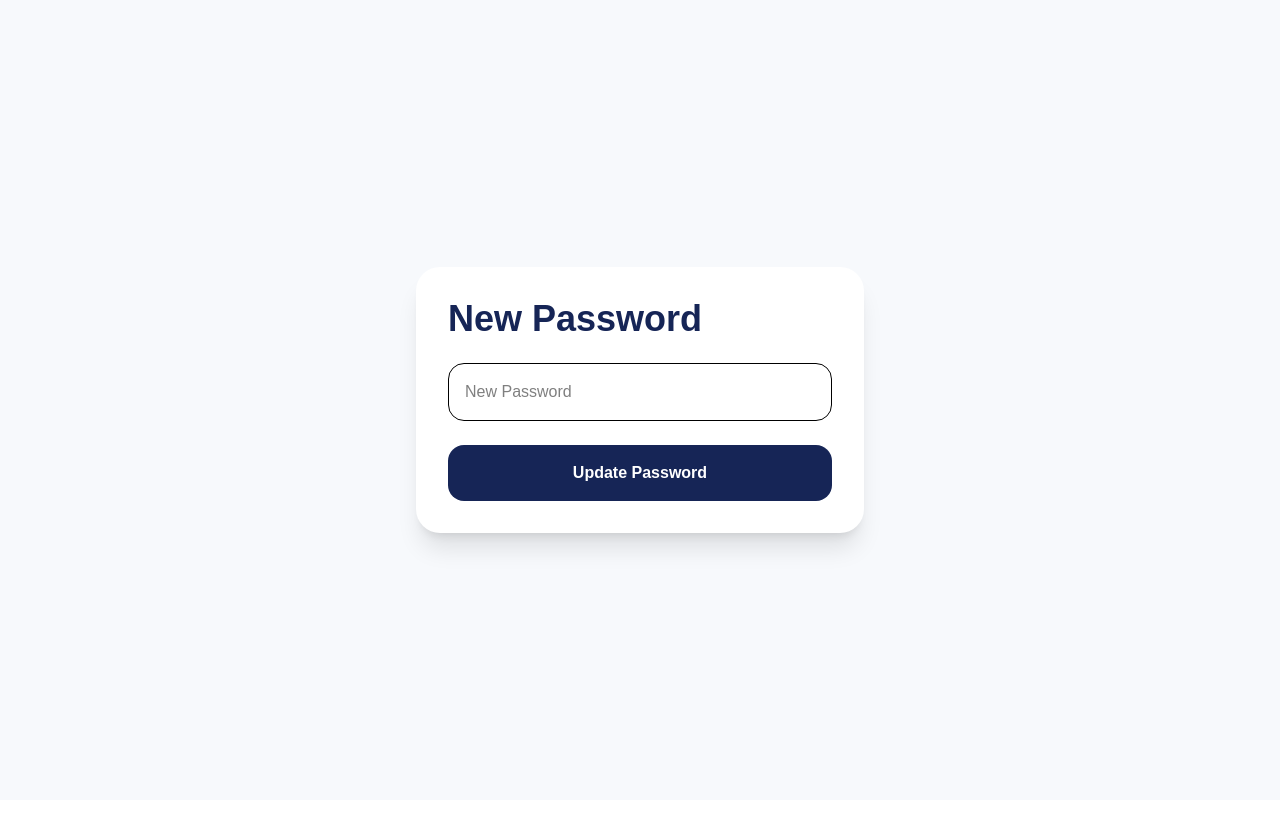
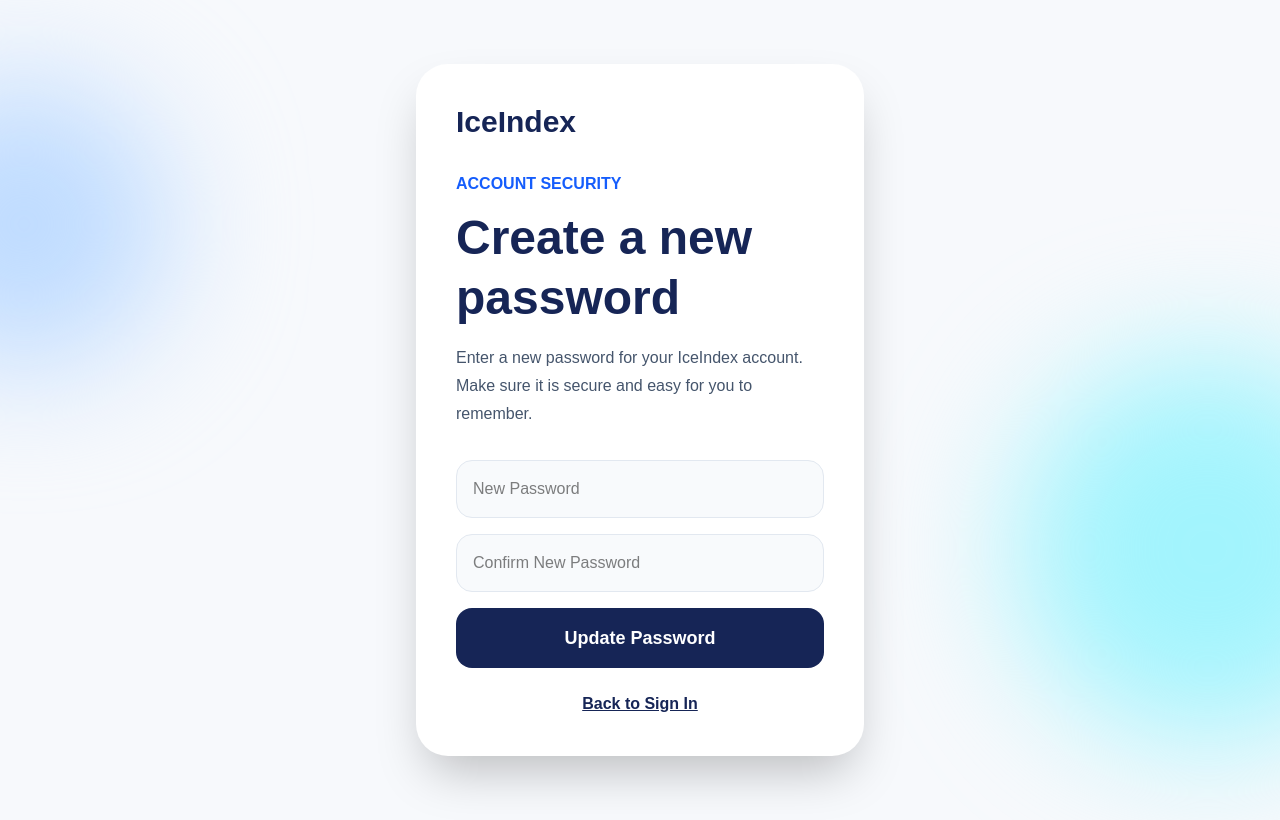
Before and after one commit to pprasanna9/iceindex, a Next.js app: page /reset-password in a window 1280 px wide. Built offline with nearby package versions, Linux system fonts and the light colour scheme; no server answers.

Commit message:
reset password bug fix

```diff
--- a/app/forgot-password/page.tsx
+++ b/app/forgot-password/page.tsx
@@ -1,56 +1,100 @@
 "use client";
 
 import { useState } from "react";
+import Link from "next/link";
 import { supabase } from "../lib/supabaseClient";
 
 export default function ForgotPasswordPage() {
   const [email, setEmail] = useState("");
   const [message, setMessage] = useState("");
+  const [errorMessage, setErrorMessage] = useState("");
+  const [loading, setLoading] = useState(false);
 
   async function handleResetPassword() {
+    setMessage("");
+    setErrorMessage("");
+
+    if (!email) {
+      setErrorMessage("Please enter your email address.");
+      return;
+    }
+
+    setLoading(true);
+
     const { error } = await supabase.auth.resetPasswordForEmail(email, {
       redirectTo: `${window.location.origin}/reset-password`,
     });
 
+    setLoading(false);
+
     if (error) {
-      setMessage(error.message);
-    } else {
-      setMessage("Password reset email sent. Check your inbox.");
+      setErrorMessage(error.message);
+      return;
     }
+
+    setMessage("Password reset link sent. Check your inbox.");
   }
 
   return (
-    <main className="flex min-h-screen items-center justify-center bg-[#f7f9fc] p-4">
-      <div className="w-full max-w-md rounded-3xl bg-white p-8 shadow-xl">
-        <h1 className="text-4xl font-black text-blue-950">
-          Reset Password
+    <main className="min-h-screen bg-[#f7f9fc]">
+      <section className="relative flex min-h-screen items-center justify-center overflow-hidden px-6 py-16">
+        <div className="absolute left-[-120px] top-20 h-72 w-72 rounded-full bg-blue-200 blur-3xl" />
+        <div className="absolute right-[-120px] bottom-20 h-96 w-96 rounded-full bg-cyan-200 blur-3xl" />
+
+        <div className="relative w-full max-w-md rounded-[2rem] bg-white p-10 shadow-2xl">
+          <Link href="/" className="text-3xl font-black text-blue-950">
+            IceIndex
+          </Link>
+
+          <p className="mt-8 font-bold text-blue-600">PASSWORD RECOVERY</p>
+
+          <h1 className="mt-3 text-5xl font-black leading-tight text-blue-950">
+            Forgot your password?
           </h1>
 
-        <p className="mt-3 text-slate-600">
-          Enter your email and we'll send you a password reset link.
+          <p className="mt-4 leading-7 text-slate-600">
+            Enter the email connected to your IceIndex account and we’ll send
+            you a secure password reset link.
           </p>
 
+          <div className="mt-8 space-y-4">
             <input
               type="email"
-          placeholder="Email"
+              placeholder="Email address"
               value={email}
               onChange={(e) => setEmail(e.target.value)}
-          className="mt-6 w-full rounded-2xl border p-4 text-black"
+              className="w-full rounded-2xl border border-slate-200 bg-slate-50 p-4 text-black outline-none focus:border-blue-900"
             />
+
+            {errorMessage && (
+              <p className="rounded-2xl bg-red-50 p-4 text-sm font-semibold text-red-600">
+                {errorMessage}
+              </p>
+            )}
+
+            {message && (
+              <p className="rounded-2xl bg-green-50 p-4 text-sm font-semibold text-green-700">
+                {message}
+              </p>
+            )}
 
             <button
               onClick={handleResetPassword}
-          className="mt-6 w-full cursor-pointer rounded-2xl bg-blue-950 p-4 font-bold text-white hover:bg-blue-800"
+              disabled={loading}
+              className="w-full cursor-pointer rounded-2xl bg-blue-950 p-4 text-lg font-bold text-white hover:bg-blue-800 disabled:opacity-60"
             >
-          Send Reset Link
+              {loading ? "Sending Reset Link..." : "Send Reset Link"}
             </button>
+          </div>
 
-        {message && (
-          <p className="mt-4 text-center text-sm text-slate-600">
-            {message}
-          </p>
-        )}
+          <Link
+            href="/login"
+            className="mt-6 block text-center font-semibold text-blue-950 underline"
+          >
+            Back to Sign In
+          </Link>
         </div>
+      </section>
     </main>
   );
 }
--- a/app/reset-password/page.tsx
+++ b/app/reset-password/page.tsx
@@ -3,24 +3,50 @@
 import { useState } from "react";
 import { supabase } from "../lib/supabaseClient";
 import { useRouter } from "next/navigation";
+import Link from "next/link";
 
 export default function ResetPasswordPage() {
   const router = useRouter();
 
   const [password, setPassword] = useState("");
+  const [confirmPassword, setConfirmPassword] = useState("");
   const [message, setMessage] = useState("");
+  const [errorMessage, setErrorMessage] = useState("");
+  const [loading, setLoading] = useState(false);
 
   async function updatePassword() {
+    setMessage("");
+    setErrorMessage("");
+
+    if (!password || !confirmPassword) {
+      setErrorMessage("Please fill out both password fields.");
+      return;
+    }
+
+    if (password !== confirmPassword) {
+      setErrorMessage("Passwords do not match.");
+      return;
+    }
+
+    if (password.length < 6) {
+      setErrorMessage("Password must be at least 6 characters.");
+      return;
+    }
+
+    setLoading(true);
+
     const { error } = await supabase.auth.updateUser({
       password,
     });
 
+    setLoading(false);
+
     if (error) {
-      setMessage(error.message);
+      setErrorMessage(error.message);
       return;
     }
 
-    setMessage("Password updated successfully!");
+    setMessage("Password updated successfully. Redirecting to login...");
 
     setTimeout(() => {
       router.push("/login");
@@ -28,33 +54,73 @@ export default function ResetPasswordPage() {
   }
 
   return (
-    <main className="flex min-h-screen items-center justify-center bg-[#f7f9fc] p-4">
-      <div className="w-full max-w-md rounded-3xl bg-white p-8 shadow-xl">
-        <h1 className="text-4xl font-black text-blue-950">
-          New Password
+    <main className="min-h-screen bg-[#f7f9fc]">
+      <section className="relative flex min-h-screen items-center justify-center overflow-hidden px-6 py-16">
+        <div className="absolute left-[-120px] top-20 h-72 w-72 rounded-full bg-blue-200 blur-3xl" />
+        <div className="absolute right-[-120px] bottom-20 h-96 w-96 rounded-full bg-cyan-200 blur-3xl" />
+
+        <div className="relative w-full max-w-md rounded-[2rem] bg-white p-10 shadow-2xl">
+          <Link href="/" className="text-3xl font-black text-blue-950">
+            IceIndex
+          </Link>
+
+          <p className="mt-8 font-bold text-blue-600">ACCOUNT SECURITY</p>
+
+          <h1 className="mt-3 text-5xl font-black leading-tight text-blue-950">
+            Create a new password
           </h1>
 
+          <p className="mt-4 leading-7 text-slate-600">
+            Enter a new password for your IceIndex account. Make sure it is
+            secure and easy for you to remember.
+          </p>
+
+          <div className="mt-8 space-y-4">
             <input
               type="password"
               placeholder="New Password"
               value={password}
               onChange={(e) => setPassword(e.target.value)}
-          className="mt-6 w-full rounded-2xl border p-4 text-black"
+              className="w-full rounded-2xl border border-slate-200 bg-slate-50 p-4 text-black outline-none focus:border-blue-900"
             />
+
+            <input
+              type="password"
+              placeholder="Confirm New Password"
+              value={confirmPassword}
+              onChange={(e) => setConfirmPassword(e.target.value)}
+              className="w-full rounded-2xl border border-slate-200 bg-slate-50 p-4 text-black outline-none focus:border-blue-900"
+            />
+
+            {errorMessage && (
+              <p className="rounded-2xl bg-red-50 p-4 text-sm font-semibold text-red-600">
+                {errorMessage}
+              </p>
+            )}
+
+            {message && (
+              <p className="rounded-2xl bg-green-50 p-4 text-sm font-semibold text-green-700">
+                {message}
+              </p>
+            )}
 
             <button
               onClick={updatePassword}
-          className="mt-6 w-full cursor-pointer rounded-2xl bg-blue-950 p-4 font-bold text-white hover:bg-blue-800"
+              disabled={loading}
+              className="w-full cursor-pointer rounded-2xl bg-blue-950 p-4 text-lg font-bold text-white hover:bg-blue-800 disabled:opacity-60"
             >
-          Update Password
+              {loading ? "Updating Password..." : "Update Password"}
             </button>
+          </div>
 
-        {message && (
-          <p className="mt-4 text-center text-sm text-slate-600">
-            {message}
-          </p>
-        )}
+          <Link
+            href="/login"
+            className="mt-6 block text-center font-semibold text-blue-950 underline"
+          >
+            Back to Sign In
+          </Link>
         </div>
+      </section>
     </main>
   );
 }
```
Lines whose indentation alone changed are shown as unchanged.
